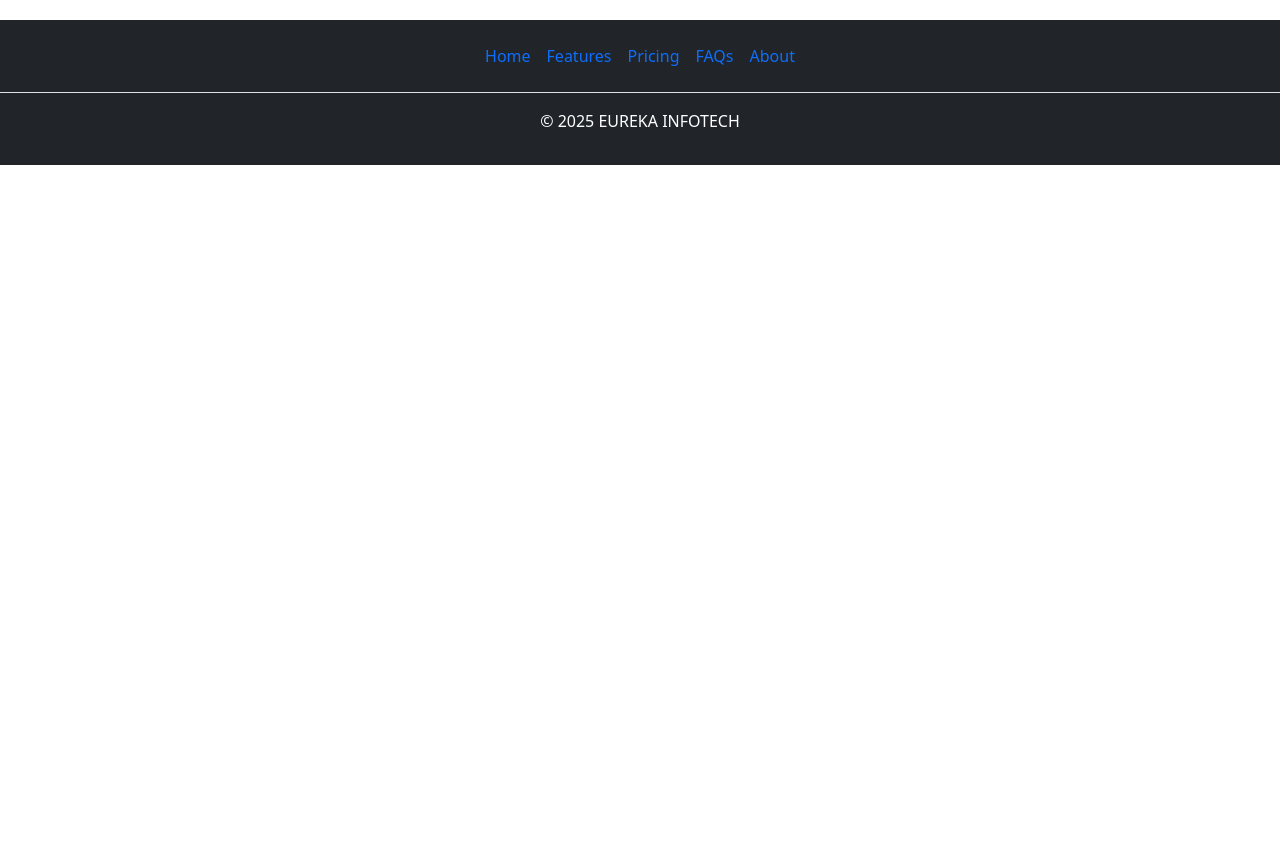
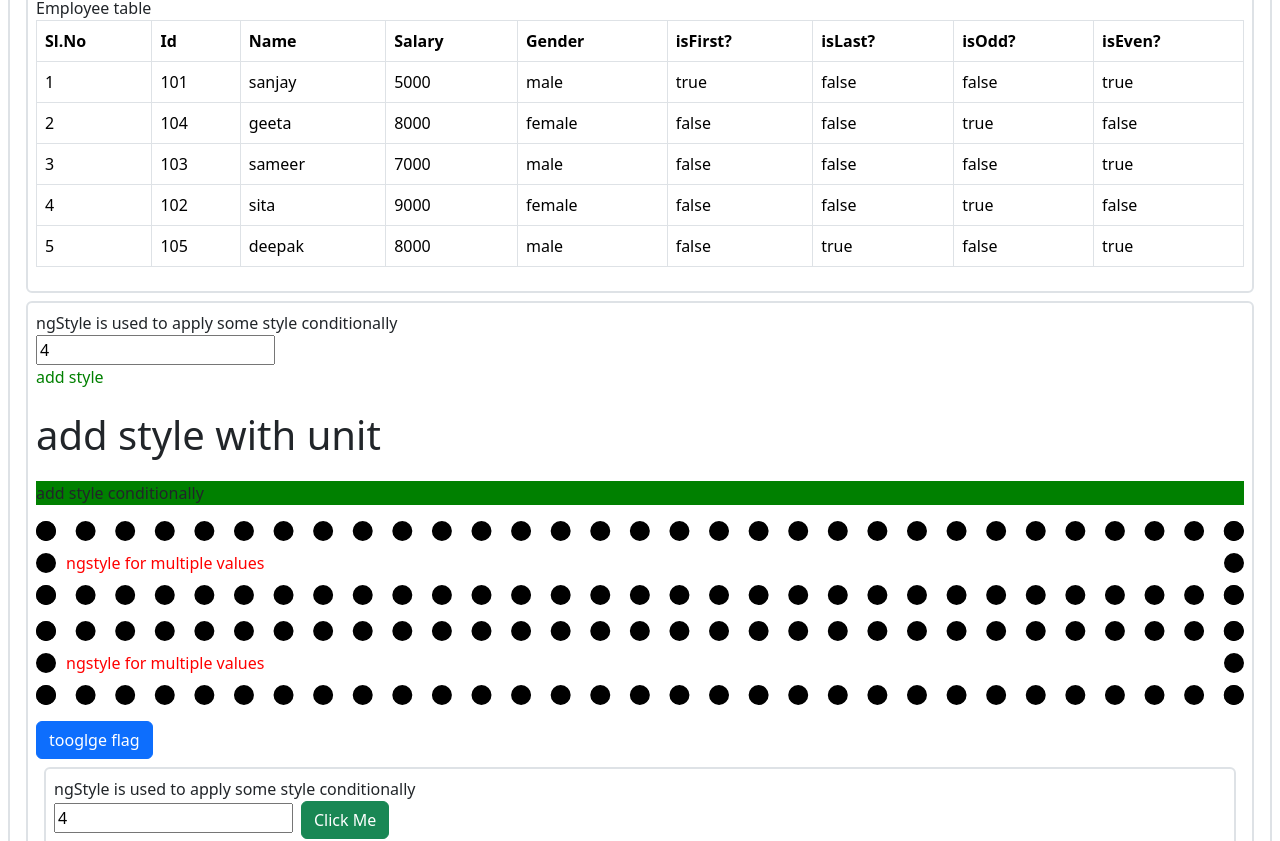
Before and after one commit to steja578/project_1, an Angular app: page / in a window 1280 px wide. Shown: the part 2918-3759 px from the top of the page. Before the commit the page ends 3107 px from the top, so only its background shows below. Built offline with nearby package versions, Linux system fonts and the light colour scheme.

Commit message:
ngClass and ngStyle done

```diff
--- a/src/app/components/databinding/databinding.ts
+++ b/src/app/components/databinding/databinding.ts
@@ -106,4 +106,7 @@ employees = [
 ];
 
 num : number = 4;
+
+
+
 }
--- a/src/app/components/directives/directives.html
+++ b/src/app/components/directives/directives.html
@@ -53,8 +53,55 @@
     <div>{{entry[0]}} ------ {{entry[1]}}</div>
     }
   </div>
+  </div>
 
+  <div>
+<div class="border border-2 rounded-2 p-2 m-2">
+  <div>Employee table</div>
+  <table class="table table-bordered">
+  <thead>
+    <tr>
+        <th>Sl.No</th>
+      <th>Id</th>
+      <th>Name</th>
+      <th>Salary</th>
+      <th>Gender</th>
+      <th>isFirst?</th>
+      <th>isLast? </th>
+      <th>isOdd?</th>
+      <th>isEven?</th>
+    </tr>
+  </thead>
+  <tbody>
+    @for(emp of employees1;track $index){
+      <tr>
+        <td>{{$index+1}}</td>
+        <td>{{emp.eId}}</td>
+        <td>{{emp.name}}</td>
+        <td>{{emp.sal}}</td>
+        <td>{{emp.gender}}</td>
+        <td>{{$first}}</td>
+        <td>{{$last}}</td>
+        <td>{{$odd}}</td>
+        <td>{{$even}}</td>
+      </tr>
+    }
+  </tbody>
+</table>
+</div>
 
+<div class="border border-2 rounded-2 p-2 m-2">
+  <div> ngStyle is used to apply some style conditionally</div>
+  <input type="number" [(ngModel)]="num" />
+  <p [style.color] = "num %2 == 0 ? 'green' : 'red'"> add style</p>
+  <p [style.fontSize.px]='40'> add style with unit</p>
+  <p [style.backgroundColor] = "flag? 'green' : 'red'"> add style conditionally</p>
+  <p [ngStyle]="num %2 == 0 ? mystyle1 : mystyle2 "> ngstyle for multiple values </p>
+    <p [ngStyle] = "myfunction()"> ngstyle for multiple values</p>
+  <button class="btn btn-primary" (click) = "flag=!flag"> tooglge flag</button>
 
-
+  <div class="border border-2 rounded-2 p-2 m-2">
+  <div> ngStyle is used to apply some style conditionally</div>
+  <input type="number" [(ngModel)]="num" />
+  <button class ="btn btn-primary mx-2" [ngClass]= "num %2 == 0 ? 'btn-success' : 'btn-danger' "> Click Me</button>
 </div>
--- a/src/app/components/directives/directives.ts
+++ b/src/app/components/directives/directives.ts
@@ -16,4 +16,27 @@ export class Directives {
 
    myMap = new Map().set(102, 'saiteja').set(103, 'suresh').set(104, 'bharath');
 
+   employees1 = [
+  { eId: 101, name: 'sanjay', sal: 5000, gender: 'male' },
+  { eId: 104, name: 'geeta', sal: 8000, gender: 'female' },
+  { eId: 103, name: 'sameer', sal: 7000, gender: 'male' },
+  { eId: 102, name: 'sita', sal: 9000, gender: 'female' },
+  { eId: 105, name: 'deepak', sal: 8000, gender: 'male' }
+];
+
+flag: boolean = true;
+
+mystyle1 ={
+  color: 'red',
+  padding: '10px',
+  border: '20px dotted black'
 }
+mystyle2 ={
+  color: 'blue',
+  padding: '10px',
+  border: '25px dotted yellow'
+}
+myfunction(){
+  return this.flag? this.mystyle1 : this.mystyle2;
+}
+}
```
